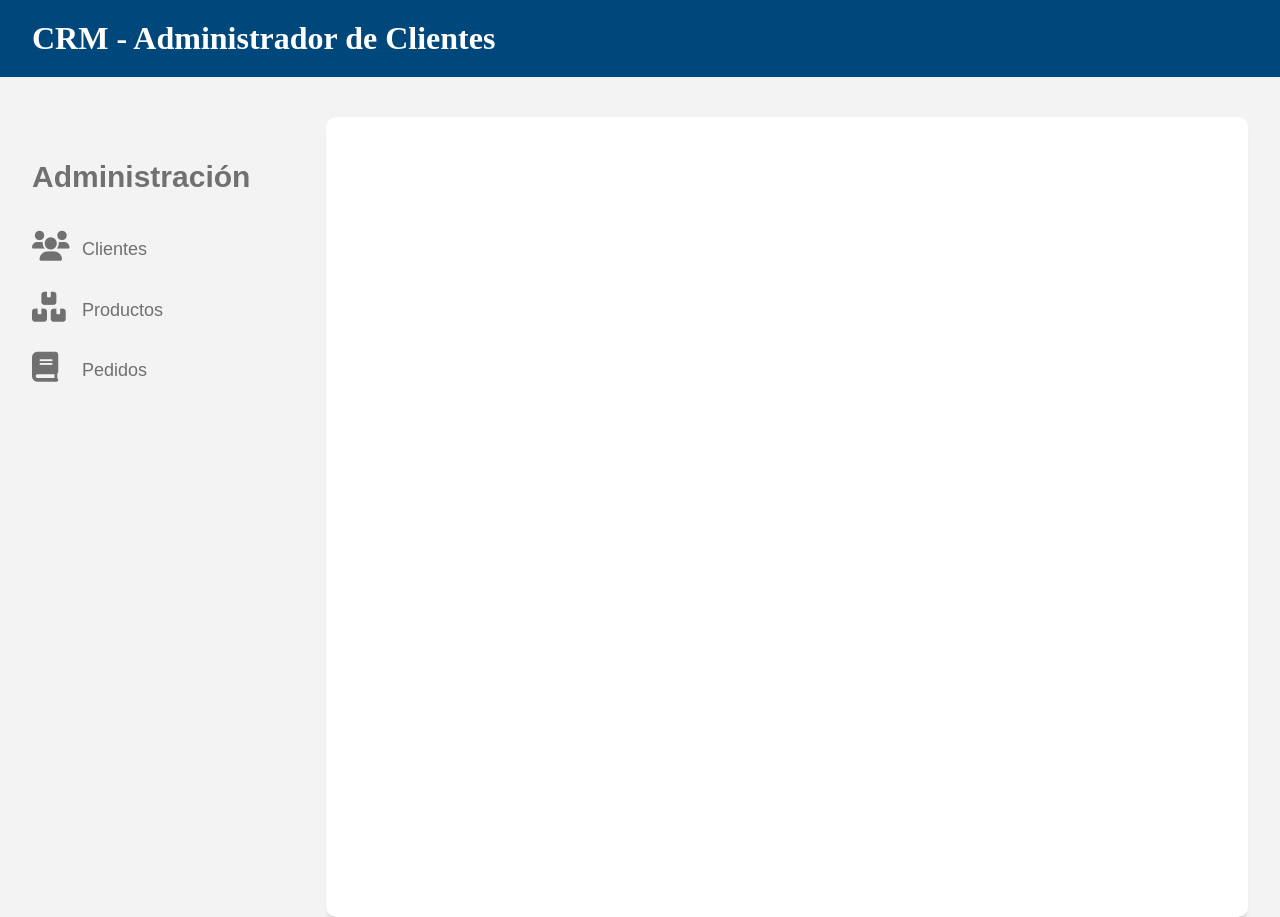
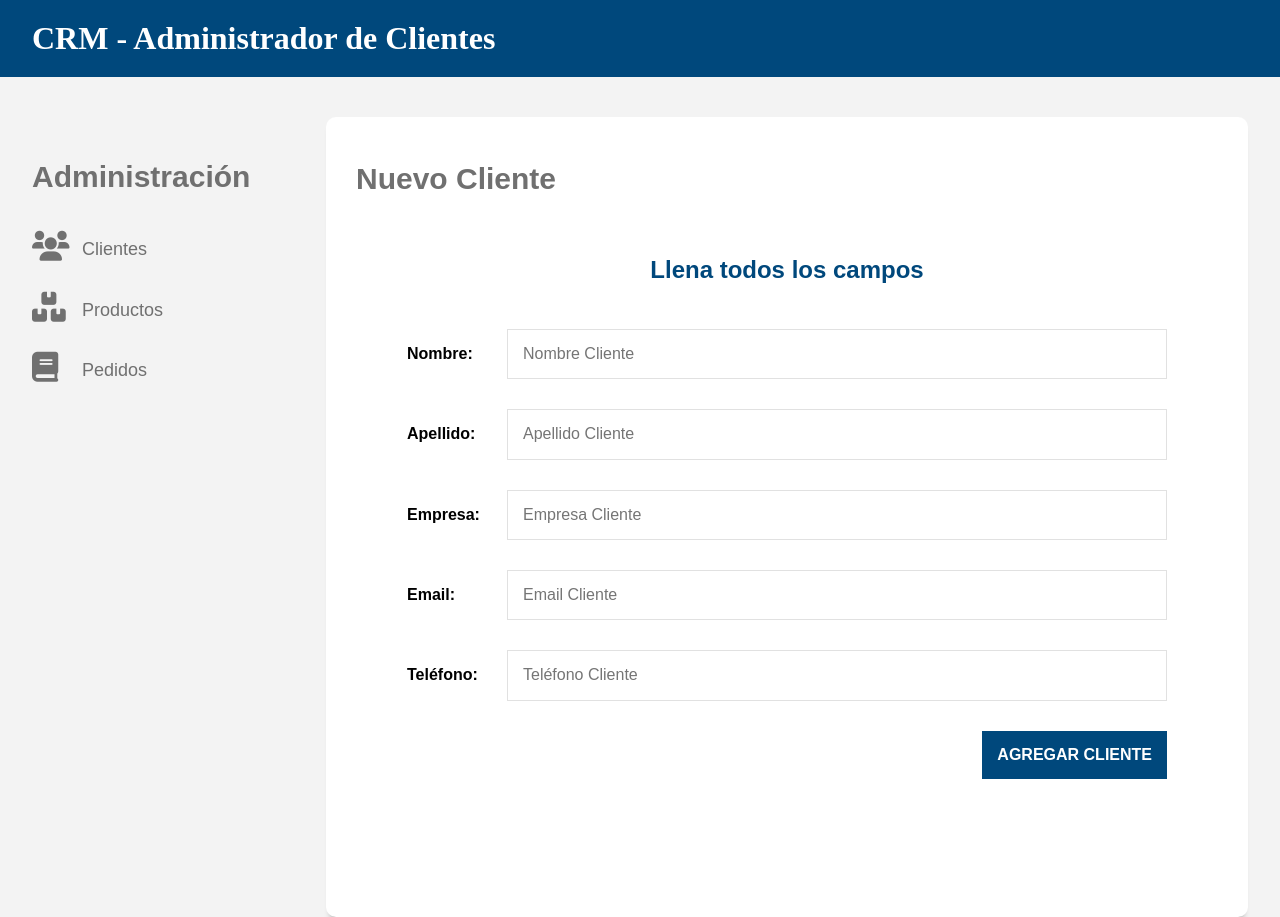
Before and after one commit to AndresJimenezS/apis-react, a React (Create React App) app: page /clientes/nuevo in a window 1280 px wide. Built offline with nearby package versions, Linux system fonts and the light colour scheme.

Commit message:
Props for 'Cliente.js', Form 'NuevoCliente' - saving inputs on state

```diff
--- a/src/App.js
+++ b/src/App.js
@@ -11,6 +11,7 @@
 import Clientes from './componentes/clientes/Clientes'
 import Pedidos from './componentes/pedidos/Pedidos'
 import Productos from './componentes/productos/Productos'
+import NuevoCliente from './componentes/clientes/NuevoCliente'
 
 
 function App(){
@@ -27,7 +28,7 @@
 
             <Routes>
               <Route path="/" element={<Clientes />} />
-
+              <Route path="/clientes/nuevo" element={<NuevoCliente />} />
               <Route path="/productos" element={<Productos />} />
 
               <Route path="/pedidos" element={<Pedidos />} />
--- /dev/null
+++ b/src/componentes/clientes/Cliente.js
@@ -0,0 +1,32 @@
+import React from 'react';
+
+
+/* Prop recibido por parámetros */
+function Cliente({cliente}) {
+    // extraer los valores
+    const { _id, nombre, apellido, empresa, email, telefono} = cliente;
+
+    return(
+        <li className="cliente">
+            <div className="info-cliente">
+                <p className="nombre">{nombre} {apellido}</p>
+                <p className="empresa">{empresa}</p>
+                <p>{email}</p>
+                <p>{telefono}</p>
+            </div>
+            <div className="acciones">
+                <a href="/" className="btn btn-azul">
+                    <i className="fas fa-pen-alt"></i>
+                    Editar Cliente
+                </a>
+                <button type="button" className="btn btn-rojo btn-eliminar">
+                    <i className="fas fa-times"></i>
+                    Eliminar Cliente
+                </button>
+            </div>
+        </li>
+    );
+}
+
+
+export default Cliente;
--- a/src/componentes/clientes/Clientes.js
+++ b/src/componentes/clientes/Clientes.js
@@ -3,6 +3,9 @@
 // cliente AXIOS
 import clienteAxios from '../../config/axios';
 
+import Cliente from './Cliente';
+
+import { Link } from 'react-router-dom';
 
 function Clientes() {
 
@@ -24,10 +27,19 @@
     return(
         <Fragment>
             <h1>Clientes</h1>
+
+            <Link to={"/clientes/nuevo"} className="btn btn-verde nvo-cliente">
+                 <i class="fas fa-plus-circle"></i>
+                Nuevo Cliente
+            </Link>
+
             <ul className='listado-clientes'>
-                {clientes.map(cliente => {
-                    console.log(cliente);
-                })}
+                {clientes.map(cliente => (
+                    <Cliente
+                    key={cliente._id}
+                        cliente={cliente} /* Props- para pasar registros a Cliente.js*/
+                    />
+                ))}
             </ul>
         </Fragment>
     );
--- /dev/null
+++ b/src/componentes/clientes/NuevoCliente.js
@@ -0,0 +1,90 @@
+import React, {Fragment, useState} from 'react';
+
+
+function NuevoCliente(){
+    /* almacenar cliente en el state.
+    cliente = state, guardarCliente= funcion para guardar el state*/
+    const[cliente, guardarCliente] = useState ({
+        nombre: '',
+        apellido: '',
+        empresa: '',
+        email: '',
+        telefono: ''
+    });
+
+    // leer los datos del formulario
+    const actualizarState = e => {
+        // Almacenar lo que el usuario escribe en el state
+        guardarCliente({
+            // Copia del state actual
+            ...cliente,
+            [e.target.name] : e.target.value
+        })
+    }
+
+    return(
+        <Fragment>
+            <h2>Nuevo Cliente</h2>
+
+            <form>
+                <legend>Llena todos los campos</legend>
+
+                <div className="campo">
+                    <label>Nombre:</label>
+                    <input  type="text"
+                            placeholder="Nombre Cliente"
+                            name="nombre"
+                            onChange={actualizarState}
+                    />
+                </div>
+
+                <div className="campo">
+                    <label>Apellido:</label>
+                    <input  type="text"
+                            placeholder="Apellido Cliente"
+                            name="apellido"
+                            onChange={actualizarState}
+                    />
+                </div>
+
+                <div className="campo">
+                    <label>Empresa:</label>
+                    <input  type="text"
+                            placeholder="Empresa Cliente"
+                            name="empresa"
+                            onChange={actualizarState}
+                    />
+                </div>
+
+                <div className="campo">
+                    <label>Email:</label>
+                    <input  type="email"
+                            placeholder="Email Cliente"
+                            name="email"
+                            onChange={actualizarState}
+                    />
+                </div>
+
+                <div className="campo">
+                    <label>Teléfono:</label>
+                    <input  type="email"
+                            placeholder="Teléfono Cliente"
+                            name="telefono"
+                            onChange={actualizarState}
+                    />
+                </div>
+
+                <div className="enviar">
+                    <input  type="submit"
+                            className="btn btn-azul"
+                            value="Agregar Cliente"
+                    />
+                </div>
+
+            </form>
+        </Fragment>
+    )
+}
+
+
+export default NuevoCliente;
```
